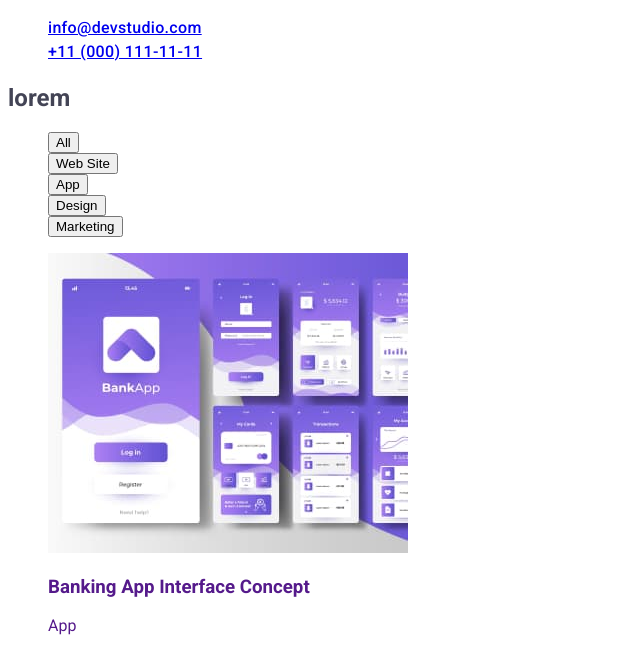
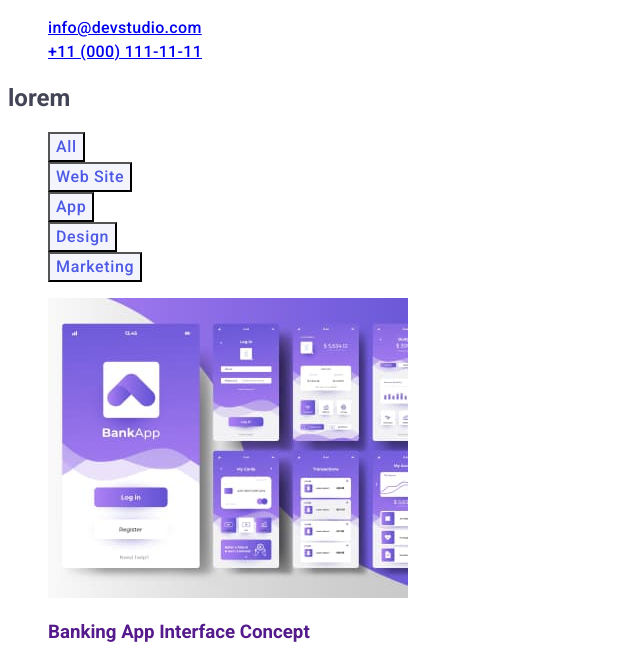
Before and after one commit to AdamZyla/goit-markup-hw-02, a plain HTML site: page portfolio.html in a window 1280 px wide. Shown: the part 117-765 px from the top of the page, without its empty margins (0-640 px from the left). Drawn offline with Linux system fonts and the light colour scheme.

Commit message:
button decoration

```diff
--- a/css/styles.css
+++ b/css/styles.css
@@ -75,14 +75,26 @@ body {
 background-color: var(--white-color);
 color: var(--iris-color);
 }
+
+.button-text {
+font-family: Roboto, sans-serif;
+font-weight: 500;
+font-size: 16px;
+line-height: 1.5;
+letter-spacing: 0.04em;
+color: #4d5ae5;
+background-color: #F4F4FD;
+}
 .cursor {
 cursor: pointer;
 }
-.cursor:hover {
-   color: #404BBF;
+.button-text:hover {
+   color: #FFFFFF,;
+   background-color: #404BBF,
 }
-.cursor:focus {
-     color: #404BBF;
+.button-text:focus {
+     color: #FFFFFF;
+     background-color: #404BBF;
 }
 
 
--- a/portfolio.html
+++ b/portfolio.html
@@ -50,13 +50,13 @@
             <!-- buttons list -->
             <h1>lorem</h1>
             <ul class="button-menu list">
-                <li><button type="button" class="cursor">All</button></li>
-                <li><button type="button" class="cursor">Web Site</button>
+                <li><button type="button" class="cursor button-text">All</button></li>
+                <li><button type="button" class="cursor button-text">Web Site</button>
                 </li>
-                <li><button type="button" class="cursor">App</button></li>
-                <li><button type="button" class="cursor">Design</button>
+                <li><button type="button" class="cursor button-text">App</button></li>
+                <li><button type="button" class="cursor button-text">Design</button>
                 </li>
-                <li><button type="button" class="cursor">Marketing</button>
+                <li><button type="button" class="cursor button-text">Marketing</button>
                 </li>
             </ul>
 
```
